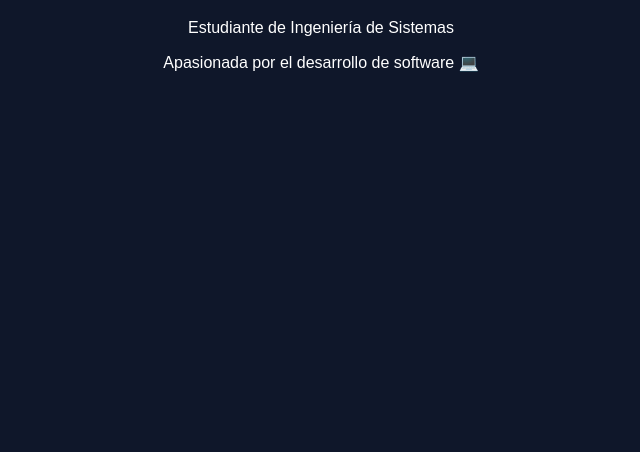
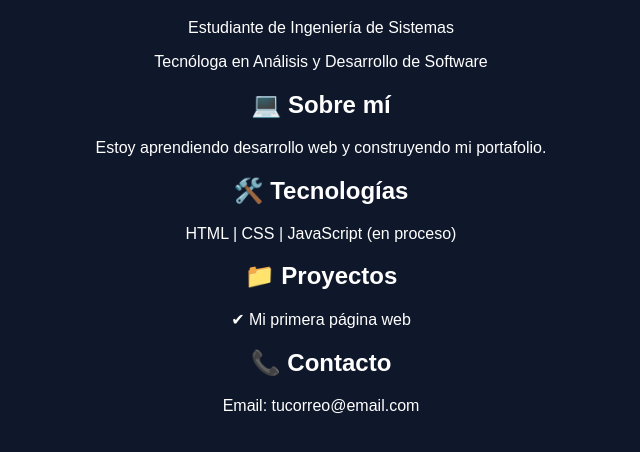
Before and after one commit to karenmr300/mi-primer-proyecto, a plain HTML site: page index.html in a window 1280 px wide. Shown: the part 62-514 px from the top of the page, without its empty margins (319-959 px from the left). Drawn offline with Linux system fonts and the light colour scheme.

Commit message:
Estructura inicial de portafolio

```diff
--- a/index.html
+++ b/index.html
@@ -1,15 +1,27 @@
 <!DOCTYPE html>
 <html lang="es">
 <head>
-    <meta charset="UTF-8">
-    <meta name="viewport" content="width=device-width, initial-scale=1.0">
-    <title>Karen - Portafolio</title>
+  <meta charset="UTF-8">
+  <meta name="viewport" content="width=device-width, initial-scale=1.0">
+  <title>Karen | Portafolio</title>
 </head>
-<body style="background-color:#0f172a; color:white; text-align:center; font-family:Arial;">
+<body style="background:#0f172a; color:white; font-family:Arial; text-align:center;">
 
-    <h1>Hola, soy Karen 🚀</h1>
-    <p>Estudiante de Ingeniería de Sistemas</p>
-    <p>Apasionada por el desarrollo de software 💻</p>
+  <h1>Hola, soy Karen 🚀</h1>
+  <p>Estudiante de Ingeniería de Sistemas</p>
+  <p>Tecnóloga en Análisis y Desarrollo de Software</p>
+
+  <h2>💻 Sobre mí</h2>
+  <p>Estoy aprendiendo desarrollo web y construyendo mi portafolio.</p>
+
+  <h2>🛠️ Tecnologías</h2>
+  <p>HTML | CSS | JavaScript (en proceso)</p>
+
+  <h2>📁 Proyectos</h2>
+  <p>✔ Mi primera página web</p>
+
+  <h2>📞 Contacto</h2>
+  <p>Email: tucorreo@email.com</p>
 
 </body>
 </html>
```
